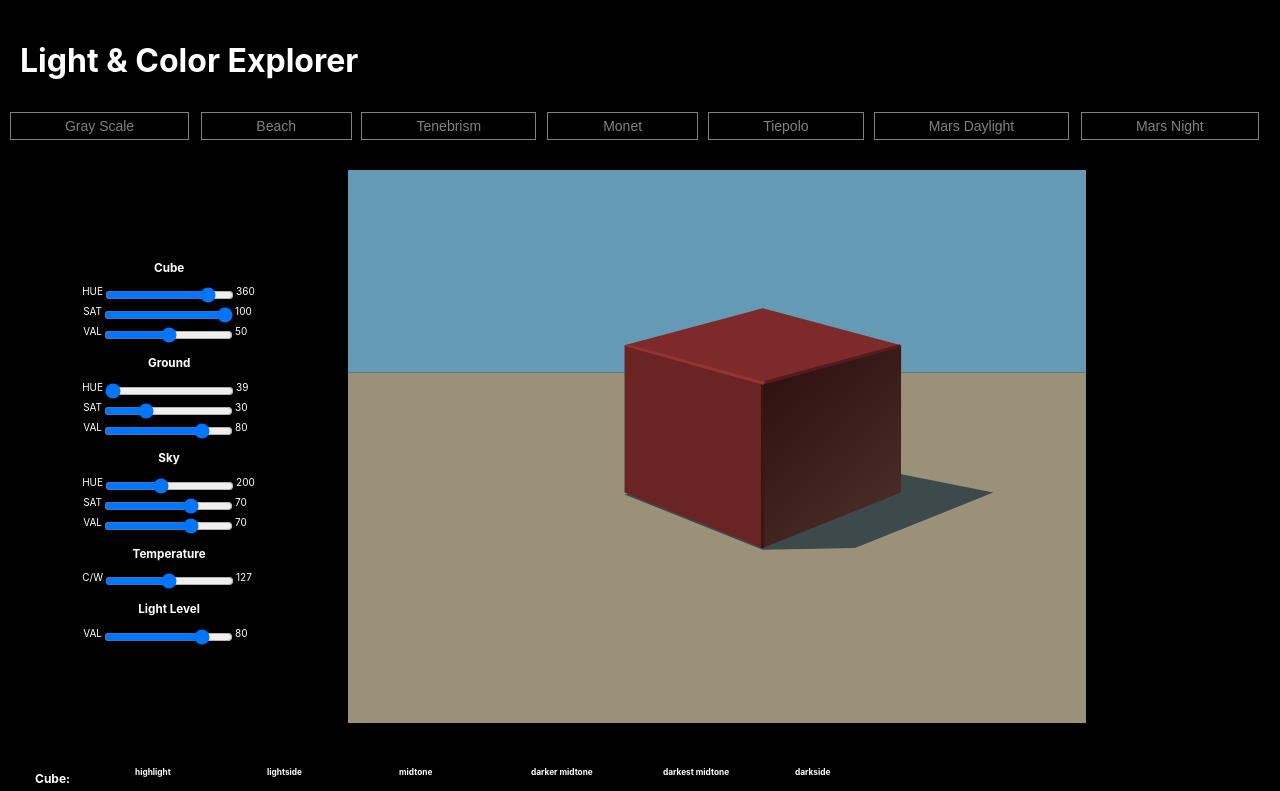
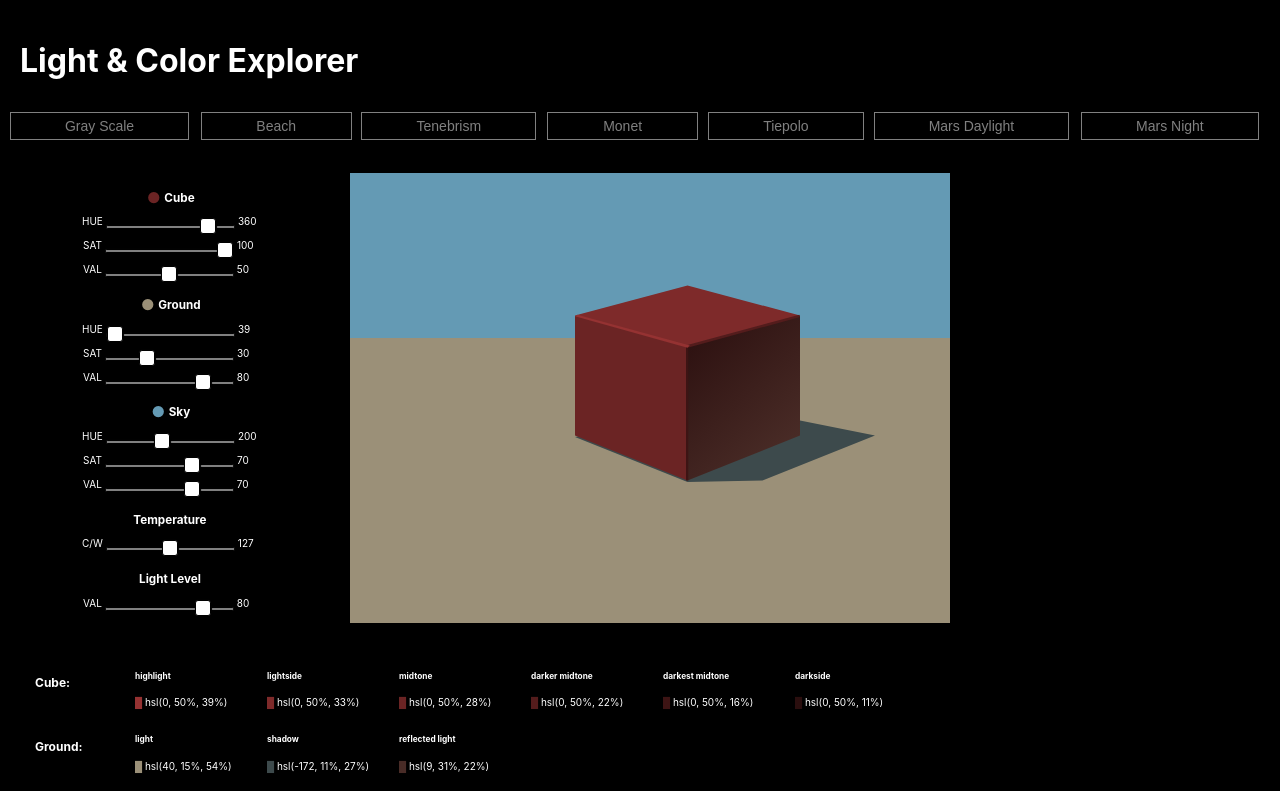
Before and after one commit to spencerhallam/color-and-light-react_app_02, a React (Create React App) app: page / in a window 1280 px wide. Shown: the top 791 px of the page. Built offline with nearby package versions, Linux system fonts and the light colour scheme.

Commit message:
Styled Range Inputs and fixed artboard display on Safari

```diff
--- a/src/App.css
+++ b/src/App.css
@@ -108,8 +108,17 @@
   font-size: 10px;
   padding: 0px;
 }
-
-
+.art-container{
+  max-width: 600px;
+}
+.controls h3{
+ display: flex;
+}
+.controls h3 span:first-child{
+  margin-top: -3px;
+  padding-right: 2px;
+  font-size: 36px;
+}
 .state-data{
   display: none;
   color: white;
@@ -119,3 +128,93 @@
 .range-container span{
   min-width: 20px;
 }
+/* INPUT RANGE SLIDER STYLES */
+input[type=range] {
+  -webkit-appearance: none;
+  margin: 10px 3px;
+  width: 100%;
+  background-color: transparent;
+}
+input[type=range]:focus {
+  outline: none;
+}
+input[type=range]::-webkit-slider-runnable-track {
+  width: 100%;
+  height:  4px; /* 8.4px; */
+  cursor: pointer;
+  /* animate: 0.2s; */
+  box-shadow: 1px 1px 1px #000000, 0px 0px 1px #0d0d0d;
+  background: gray; /* #367ebd; */;
+  border-radius: 1.3px;
+  border: 0.2px solid #010101;
+}
+input[type=range]::-webkit-slider-thumb {
+  box-shadow: 1px 1px 1px #000000, 0px 0px 1px #0d0d0d;
+  border: 1px solid #000000;
+  height: 16px;
+  width: 16px;
+  border-radius: 3px;
+  background: #ffffff;
+  cursor: pointer;
+  -webkit-appearance: none;
+  margin-top: -8px;
+}
+input[type=range]:focus::-webkit-slider-runnable-track {
+  background: #ffffff; /* #367ebd; */
+}
+input[type=range]::-moz-range-track {
+  width: 100%;
+  height: 4px;
+  cursor: pointer;
+  /* animate: 0.2s; */
+  box-shadow: 1px 1px 1px #000000, 0px 0px 1px #0d0d0d;
+  background: gray; /* #367ebd; */
+  border-radius: 1.3px;
+  border: 0.2px solid #010101;
+}
+input[type=range]::-moz-range-thumb {
+  box-shadow: 1px 1px 1px #000000, 0px 0px 1px #0d0d0d;
+  border: 1px solid #000000;
+  height: 16px;
+  width: 16px;
+  border-radius: 3px;
+  background: #ffffff;
+  cursor: pointer;
+}
+input[type=range]::-ms-track {
+  width: 100%;
+  height: 8.4px;
+  cursor: pointer;
+  /* animate: 0.2s; */
+  background: transparent;
+  border-color: transparent;
+  border-width: 16px 0;
+  color: transparent;
+}
+input[type=range]::-ms-fill-lower {
+  background: #2a6495;
+  border: 0.2px solid #010101;
+  border-radius: 2.6px;
+  box-shadow: 1px 1px 1px #000000, 0px 0px 1px #0d0d0d;
+}
+input[type=range]::-ms-fill-upper {
+  background: #3071a9;
+  border: 0.2px solid #010101;
+  border-radius: 2.6px;
+  box-shadow: 1px 1px 1px #000000, 0px 0px 1px #0d0d0d;
+}
+input[type=range]::-ms-thumb {
+  box-shadow: 1px 1px 1px #000000, 0px 0px 1px #0d0d0d;
+  border: 1px solid #000000;
+  height: 16px;
+  width: 16px;
+  border-radius: 3px;
+  background: #ffffff;
+  cursor: pointer;
+}
+input[type=range]:focus::-ms-fill-lower {
+  background: gray; /* #367ebd; */;
+}
+input[type=range]:focus::-ms-fill-upper {
+  background: gray; /* #367ebd; */;
+}
--- a/src/App.js
+++ b/src/App.js
@@ -131,15 +131,16 @@ class App extends React.Component{
         <Preset loadPreset={this.updatePreset} buttonName="Mars Night" id="mars-02" />
         </div>
         <div className="controls">
-        <h3>Cube</h3>
+
+        <h3><span style={{color : this.state.mt}}>&#8226; </span><span>Cube</span></h3>
         <Range onChange={this.handleChange} myvalue={this.state.cubeOnehue} rangemin={39} rangemax={420} rangeFor="cube-hue" rangeLabel="hue"/>
         <Range onChange={this.handleChange} myvalue={this.state.cubeOnesat} rangemin={0} rangemax={100} rangeFor="cube-sat" rangeLabel="sat"/>
         <Range onChange={this.handleChange} myvalue={this.state.cubeOneval} rangemin={0} rangemax={100} rangeFor="cube-val" rangeLabel="val"/>
-        <h3>Ground</h3>
+        <h3><span style={{color : this.state.gdlt}}>&#8226; </span>Ground</h3>
         <Range onChange={this.handleChange} myvalue={this.state.groundhue} rangemin={39} rangemax={420} rangeFor="grd-hue" rangeLabel="hue"/>
         <Range onChange={this.handleChange} myvalue={this.state.groundsat} rangemin={0} rangemax={100} rangeFor="grd-sat" rangeLabel="sat"/>
         <Range onChange={this.handleChange} myvalue={this.state.groundval} rangemin={0} rangemax={100} rangeFor="grd-val" rangeLabel="val"/>
-        <h3>Sky</h3>
+        <h3><span style={{color : this.state.sky}}>&#8226; </span>Sky</h3>
         <Range onChange={this.handleChange} myvalue={this.state.skyhue} rangemin={39} rangemax={420} rangeFor="sky-hue" rangeLabel="hue"/>
         <Range onChange={this.handleChange} myvalue={this.state.skysat} rangemin={0} rangemax={100} rangeFor="sky-sat" rangeLabel="sat"/>
         <Range onChange={this.handleChange} myvalue={this.state.skyval} rangemin={0} rangemax={100} rangeFor="sky-val" rangeLabel="val"/>
--- a/src/components/Artboard.js
+++ b/src/components/Artboard.js
@@ -4,7 +4,7 @@ function Artboard(props) {
 
     return (
     <div className="art-container">
-        <svg viewBox="0 0 800 600" id="cubeSpace"  width="100%" height="auto">
+        <svg viewBox="0 0 800 600" id="cubeSpace"  width="100%">
             <defs>
                 <linearGradient id="grad1" x1="60%" y1="100%" x2="0%" y2="0%">
                     <stop offset="0%" id="gradA" style={{stopColor : props.initColor.reflt}}  />
```
Also changed, not shown: src/components/Cube.js (deleted, +0 -28 lines).
